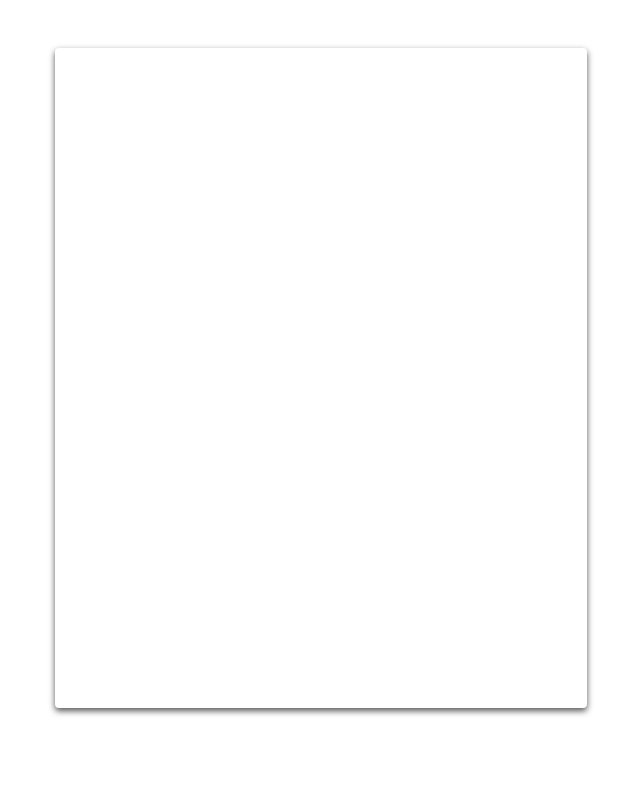
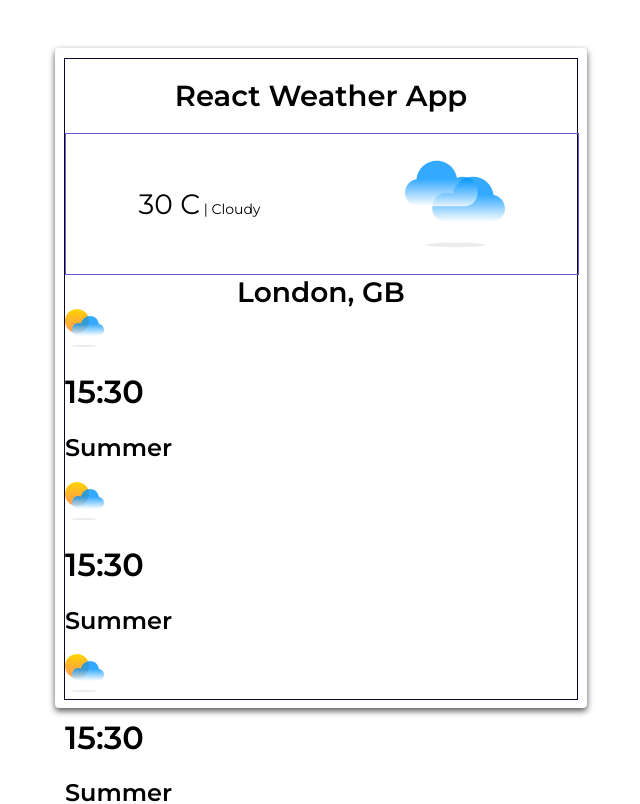
Before and after one commit to darishodzic/Weather-App, a React (Create React App) app: page /W in a window 1280 px wide. Shown: the top 804 px of the page, without its empty margins (319-959 px from the left). Built offline with nearby package versions, Linux system fonts and the light colour scheme.

Commit message:
started weather prop adn weather result

```diff
--- a/src/App.css
+++ b/src/App.css
@@ -32,6 +32,7 @@
 	color: black;
 	font-size: 29px;
 	font-weight: bold;
+	text-align: center;
 }
 .Weather-info {
 	color: black;
@@ -62,3 +63,38 @@
 	padding: 0px 10px;
 	cursor: pointer;
 }
+
+.Weather {
+	width: 100%;
+	height: 100%;
+	border: 1px solid rgb(10, 6, 37);
+}
+
+.WeatherCondition {
+	display: flex;
+	align-items: center;
+	border: 1px solid slateblue;
+	width: 100%;
+	justify-content: space-around;
+}
+
+.WeatherCondition span {
+	margin: 20px auto;
+	font-size: 14px;
+}
+
+.WeatherCondition span span {
+	font-size: 28px;
+}
+
+.WeatherCondition img {
+	width: 100px;
+	height: 100px;
+	margin: 20px auto;
+}
+
+.Location {
+	font-size: 28px;
+	font-weight: bold;
+	text-align: center;
+}
--- a/src/App.js
+++ b/src/App.js
@@ -23,7 +23,7 @@ function App() {
 						}
 					/>
 				</Route>
-				<Route path="/Weather" exact>
+				<Route path="/W" exact>
 					<Weather />
 				</Route>
 			</Switch>
--- /dev/null
+++ b/src/components/Location.js
@@ -0,0 +1,12 @@
+import React from "react";
+import "../App.css";
+
+const Location = () => {
+	return (
+		<div className="Location">
+			London, GB
+		</div>
+	);
+};
+
+export default Location;
--- a/src/components/Weather.js
+++ b/src/components/Weather.js
@@ -1,7 +1,18 @@
 import React from "react";
+import AppLabel from "./AppLabel";
+import WeatherCondition from "./WeatherCondition";
+import Location from "./Location";
+import WeatherResult from "./WeatherResult";
 
 const Weather = () => {
-	return <div>Daaa</div>;
+	return (
+		<div className="Weather">
+			<AppLabel />
+			<WeatherCondition />
+			<Location />
+			<WeatherResult />
+		</div>
+	);
 };
 
 export default Weather;
--- /dev/null
+++ b/src/components/WeatherCondition.js
@@ -0,0 +1,18 @@
+import React from "react";
+import "../App.css";
+
+const WeatherCondition = () => {
+	return (
+		<div className="WeatherCondition">
+			<span>
+				<span>30 C</span> | Cloudy
+			</span>
+			<img
+				src="/icons/perfect-day.svg"
+				alt=""
+			/>
+		</div>
+	);
+};
+
+export default WeatherCondition;
--- /dev/null
+++ b/src/components/WeatherProp.js
@@ -0,0 +1,19 @@
+import React from "react";
+import "../App.css";
+
+const WeatherProp = () => {
+	return (
+		<div>
+			<img
+				src="/icons/day.svg"
+				alt=""
+			/>
+			<span>
+				<h1>15:30</h1>
+				<h2>Summer</h2>
+			</span>
+		</div>
+	);
+};
+
+export default WeatherProp;
--- /dev/null
+++ b/src/components/WeatherResult.js
@@ -0,0 +1,16 @@
+import React from "react";
+import "../App.css";
+import WeatherProp from "./WeatherProp";
+
+const WeatherResult = () => {
+	return (
+		<div>
+			<WeatherProp />
+			<WeatherProp />
+			<WeatherProp />
+			<WeatherProp />
+		</div>
+	);
+};
+
+export default WeatherResult;
```
